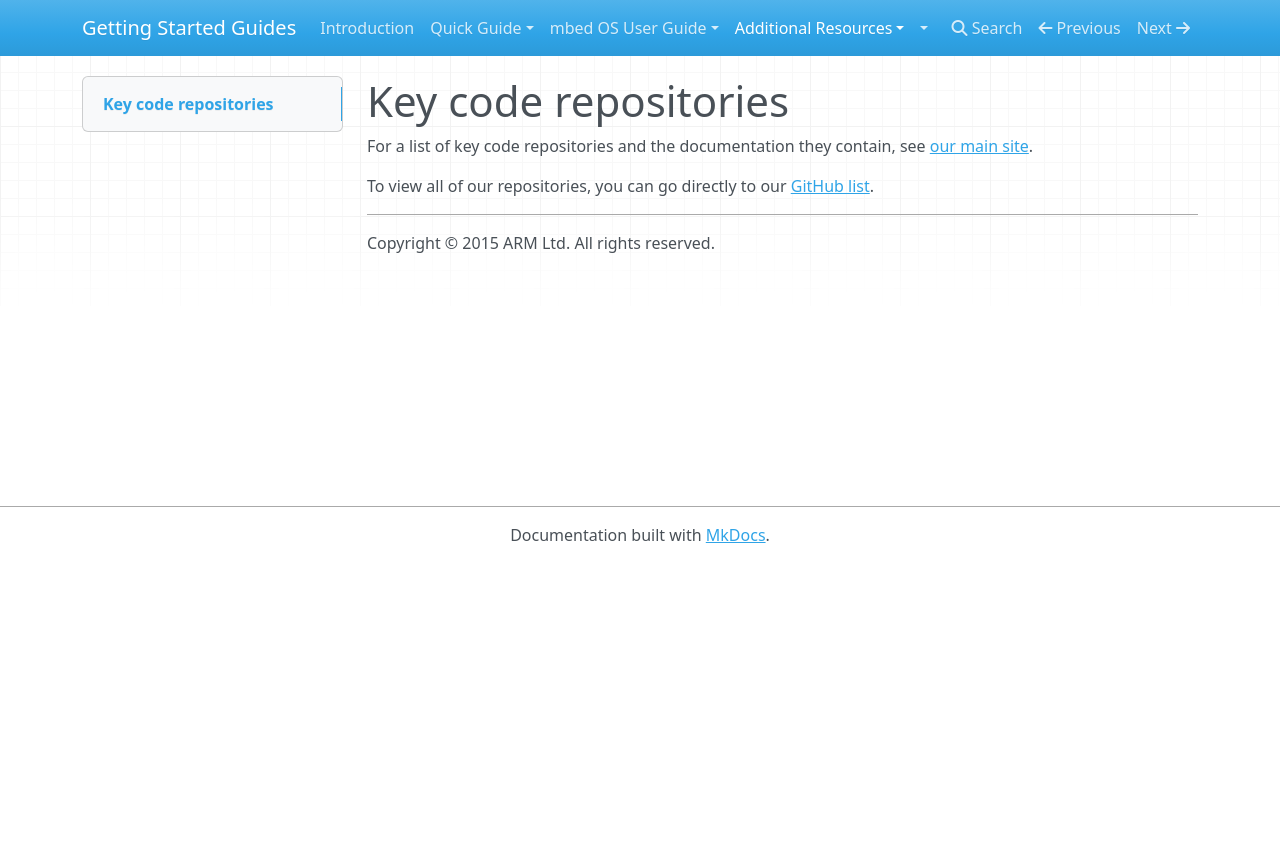
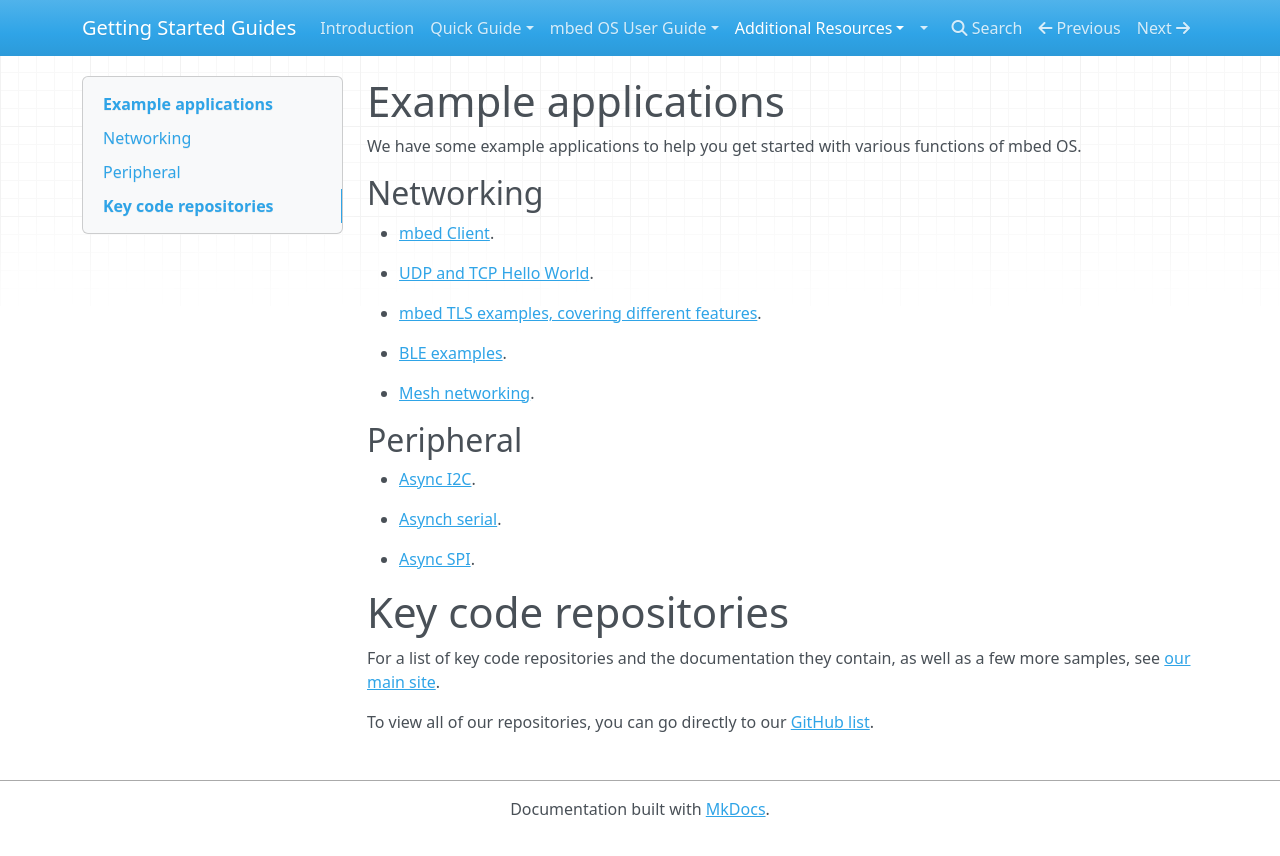
Before and after one commit to ARMmbed/GettingStartedmbedOS, an MkDocs documentation site: the page built from Docs/GetTheCode.md, in a window 1280 px wide. Shown: the top 856 px of the page. Built offline with MkDocs 1.6.1, drawn with Linux system fonts in a browser that asks for light colours; nearby versions of some CDN libraries; old or Windows-style settings are respelled for this version of MkDocs.

Commit message:
Adding samples

```diff
--- a/Docs/GetTheCode.md
+++ b/Docs/GetTheCode.md
@@ -1,7 +1,29 @@
+# Example applications
+
+We have some example applications to help you get started with various functions of mbed OS.
+
+## Networking
+
+* [mbed Client](https://github.com/ARMmbed/mbed-client-examples).
+
+* [UDP and TCP Hello World](https://github.com/ARMmbed/mbed-example-network).
+
+* [mbed TLS examples, covering different features](https://github.com/ARMmbed/mbedtls).
+
+* [BLE examples](https://github.com/ARMmbed/ble-examples).
+
+* [Mesh networking](https://github.com/ARMmbed/mbed-client-example-6lowpan).
+
+## Peripheral
+
+* [Async I2C](https://github.com/ARMmbed/example-asynch-i2c).
+
+* [Asynch serial](https://github.com/ARMmbed/example-asynch-serial).
+
+* [Async SPI](https://github.com/ARMmbed/example-asynch-spi).
+
 # Key code repositories
 
-For a list of key code repositories and the documentation they contain, see [our main site](http://mbed.com/en/development/getting-started/get-code/).
+For a list of key code repositories and the documentation they contain, as well as a few more samples, see [our main site](http://mbed.com/en/development/getting-started/get-code/).
 
 To view all of our repositories, you can go directly to our [GitHub list](https://github.com/ARMmbed).
-______
-Copyright © 2015 ARM Ltd. All rights reserved.
```
